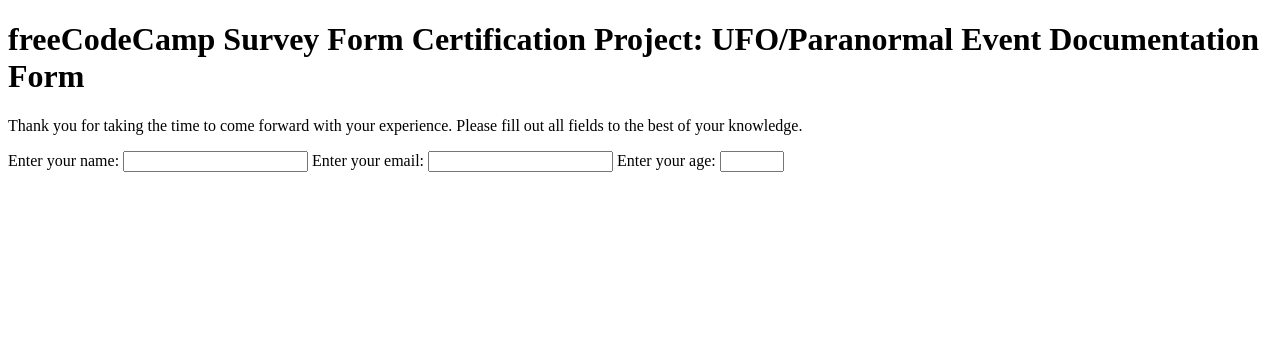
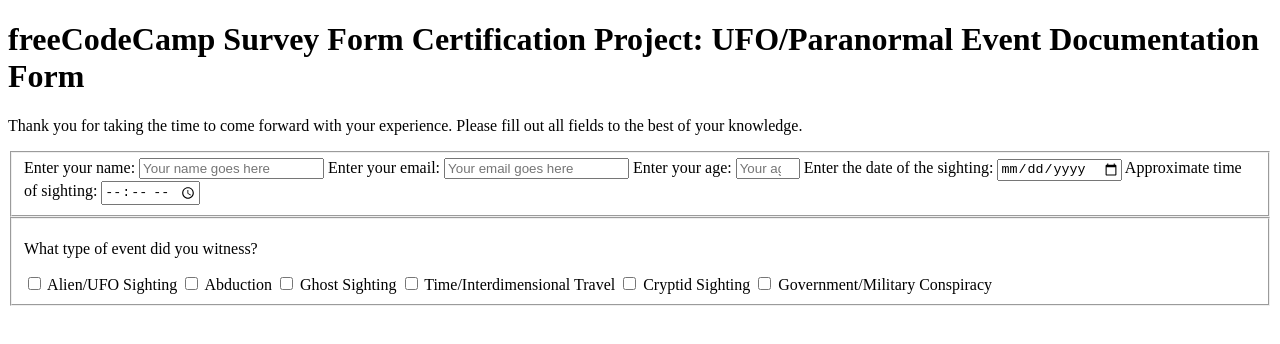
Before and after one commit to jholson1030/freecodecamp-survey-form, a plain HTML site: page index.html in a window 1280 px wide. Drawn offline with Linux system fonts and the light colour scheme.

Commit message:
Add second fieldset and checkboxes

```diff
--- a/index.html
+++ b/index.html
@@ -12,12 +12,26 @@
             fill out all fields to the best of your knowledge.</p>
 
         <form id="survey-form">
-            <label id="name-label">Enter your name: <input id="name" type="text" required name="name" /></label>
-            <label id="email-label">Enter your email: <input id="email" type="email" required name="email" /></label>
-            <label id="number-label">Enter your age: <input id="number" type="number" min="13" max="120" required /></label>
-            <label>
-                <!-- <select id="dropdown"> <option> </option> </select> goes here -->
-            </label>
+            <fieldset>
+                <label id="name-label">Enter your name: <input id="name" type="text" required name="name"
+                    placeholder="Your name goes here" /></label>
+                <label id="email-label">Enter your email: <input id="email" type="email" required name="email"
+                    placeholder="Your email goes here" /></label>
+                <label id="number-label">Enter your age: <input id="number" type="number" min="13" max="120" required
+                    placeholder="Your age goes here" /></label>
+                <label>Enter the date of the sighting: <input id="date" type="date" required /></label>
+                <label>Approximate time of sighting: <input id="time" type="time" required /></label>
+            </fieldset>
+            <fieldset>
+                <p class="checkbox">What type of event did you witness?</p>
+                <label><input type="checkbox" name="event-type" class="inline" /> Alien/UFO Sighting</label>
+                <label><input type="checkbox" name="event-type" class="inline" /> Abduction</label>
+                <label><input type="checkbox" name="event-type" class="inline" /> Ghost Sighting</label>
+                <label><input type="checkbox" name="event-type" class="inline" /> Time/Interdimensional Travel</label>
+                <label><input type="checkbox" name="event-type" class="inline" /> Cryptid Sighting</label>
+                <label><input type="checkbox" name="event-type" class="inline" /> Government/Military Conspiracy</label>
+                <!--Add more options here later-->
+            </fieldset>
         </form>
     </body>
 </html>
```
